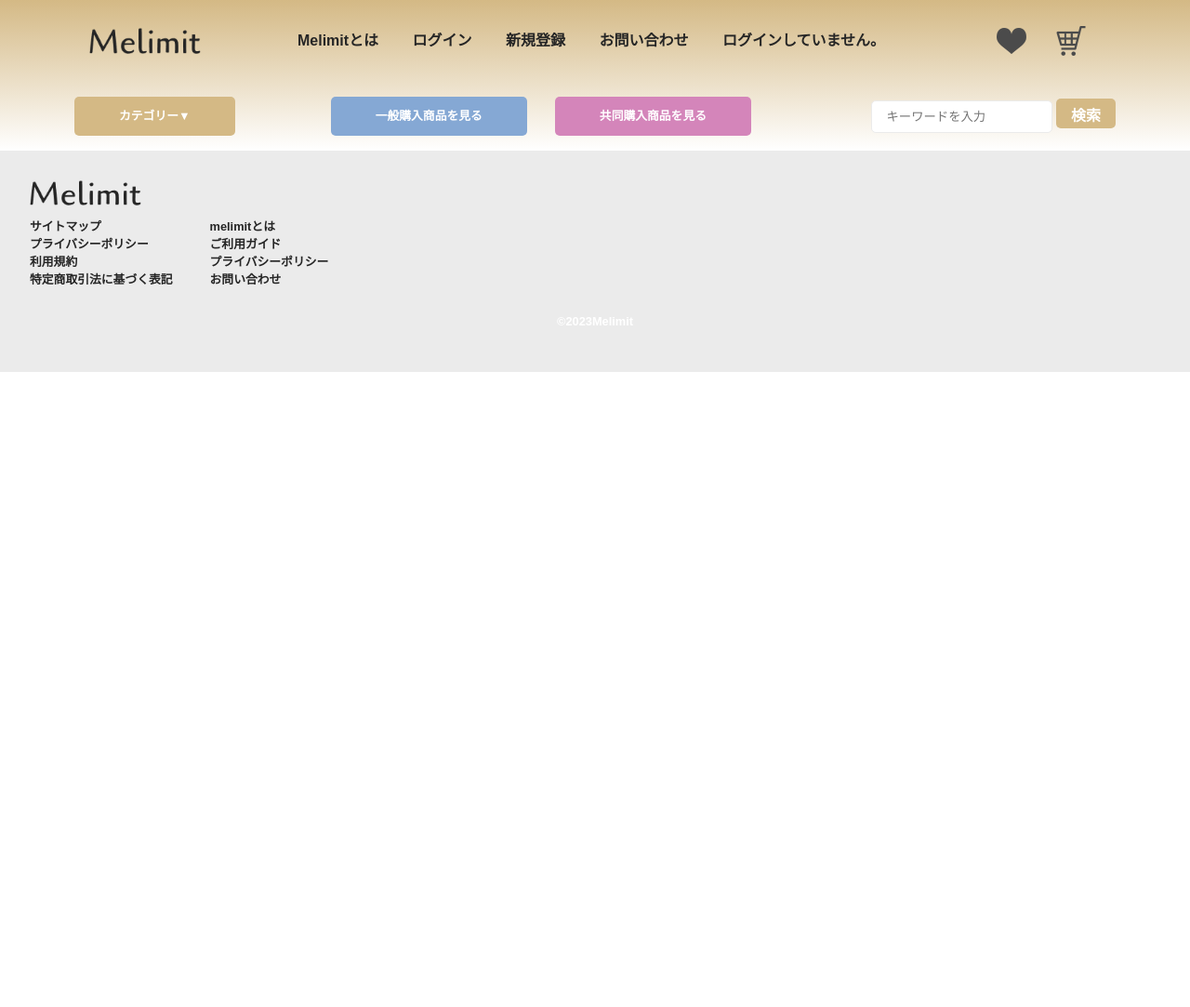
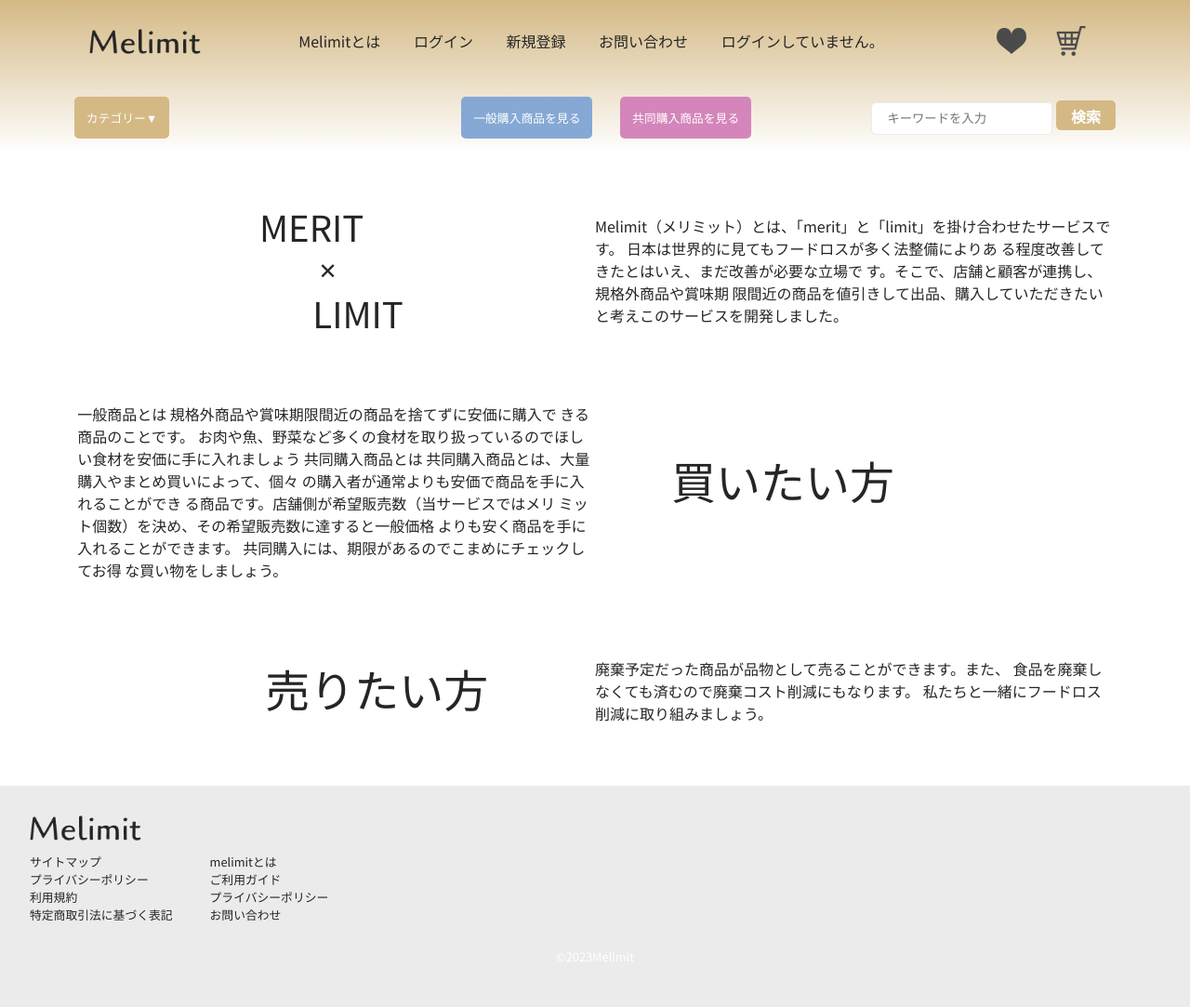
Before and after one commit to shumpei-kayano/2023TeamA, a Django app: page /what-melimit/ in a window 1280 px wide. Shown: the whole page at 93% size. Before the commit the page ends 400 px from the top, so only its background shows below. Run offline with Django 4.2, Linux system fonts and the light colour scheme; style sheets or scripts are compiled from the project's sources.

Commit message:
一旦清田分マージ

```diff
--- /dev/null
+++ b/src/user/static/css/_explain.scss
@@ -0,0 +1,74 @@
+.section1 {
+    display: flex;
+    flex-direction: row;
+}
+
+.section1_left, .section1_right {
+    flex: 1;
+}
+
+.section2 {
+    display: flex;
+    flex-direction: row-reverse;
+}
+
+.section2_left, .section2_right {
+    flex: 1;
+}
+.section3 {
+    display: flex;
+    flex-direction: row;
+}
+
+.section3_left, .section3_right {
+    flex: 1;
+}
+
+.section1_left {
+    display: flex;
+    flex-direction: column;
+    align-items: center;
+}
+
+.section1, .section2, .section3 {
+    margin: 50px 0;  // 上下にマージンを追加する
+}
+
+.section1_left {
+    font-size: 1em;  // 文字を大きくする
+    margin-top: 0px;  // 上にマージンを追加する
+    transform: translateX(-9px);  // 左に50px移動する
+}
+
+.section2_left {
+    font-size: 3em;  // 文字を大きくする
+    margin-top: 63px;  // 上にマージンを追加する
+    transform: translateX(82px);  // 左に50px移動する
+}
+
+.section3_left {
+    font-size: 3em;  // 文字を大きくする
+    margin-top: 13px;  // 上にマージンを追加する
+    transform: translateX(202px);  // 左に50px移動する
+}
+
+.container {
+    display: flex;
+    flex-direction: column;
+    justify-content: space-between;
+    height: 100vh;  // コンテナの高さをビューポートの高さに設定
+}
+
+.merit {
+    font-size: 2.4em;  // 文字を大きくする
+    margin-right: 35px;  // 右側にマージンを追加する
+}
+
+.limit {
+    font-size: 2.4em;  // 文字を大きくする
+    margin-left: 65px;  // 左側にマージンを追加する
+}
+
+.cross {
+    font-size: 1.5em;  // "✕"の文字サイズを調整する
+}
--- a/src/user/static/css/_kiyota.scss
+++ b/src/user/static/css/_kiyota.scss
@@ -1 +1,2 @@
 @import "login";
+@import "explain";
--- a/src/user/static/css/style.css
+++ b/src/user/static/css/style.css
@@ -4,7 +4,7 @@
 /**
  * Add border box sizing in all browsers (opinionated).
  */
-@import url("https://fonts.googleapis.com/css2?family=Noto+Serif+JP:wght@400;700&display=swap");
+@import url("https://fonts.googleapis.com/css2?family=Noto+Sans+JP&display=swap");
 *,
 ::before,
 ::after {
@@ -594,12 +594,11 @@
   opacity: 0.7;
 }
 .header_down__menu-btn {
-  line-height: 2rem;
   font-size: 0.8rem;
   border-radius: 5px;
   text-align: center;
   display: inline-block;
-  padding: 0.3rem 3rem;
+  padding: 0.8rem;
 }
 .header_down__serch {
   width: 40%;
@@ -638,7 +637,6 @@
   font-size: 100%;
   font-weight: 500;
   font-style: normal;
-  font-weight: bold;
   scroll-behavior: smooth;
 }
 
@@ -818,6 +868,124 @@
   width: 100%;
 }
 
+.section1 {
+  display: flex;
+  flex-direction: row;
+}
+
+.section1_left, .section1_right {
+  flex: 1;
+}
+
+.section2 {
+  display: flex;
+  flex-direction: row-reverse;
+}
+
+.section2_left, .section2_right {
+  flex: 1;
+}
+
+.section3 {
+  display: flex;
+  flex-direction: row;
+}
+
+.section3_left, .section3_right {
+  flex: 1;
+}
+
+.section1_left {
+  display: flex;
+  flex-direction: column;
+  align-items: center;
+}
+
+.section1, .section2, .section3 {
+  margin: 50px 0;
+}
+
+.section1_left {
+  font-size: 1em;
+  margin-top: 0px;
+  transform: translateX(-9px);
+}
+
+.section2_left {
+  font-size: 3em;
+  margin-top: 63px;
+  transform: translateX(82px);
+}
+
+.section3_left {
+  font-size: 3em;
+  margin-top: 13px;
+  transform: translateX(202px);
+}
+
+.container {
+  display: flex;
+  flex-direction: column;
+  justify-content: space-between;
+  height: 100vh;
+}
+
+.merit {
+  font-size: 2.4em;
+  margin-right: 35px;
+}
+
+.limit {
+  font-size: 2.4em;
+  margin-left: 65px;
+}
+
+.cross {
+  font-size: 1.5em;
+}
+
+.loading {
+  position: fixed;
+  top: 0;
+  left: 0;
+  width: 100vw;
+  height: 100vh;
+  z-index: 10;
+  background-color: #fff;
+  display: flex;
+  align-items: center;
+  justify-content: center;
+  animation: fadeOut 1.5s 2.5s forwards;
+}
+
+@keyframes fadeOut {
+  0% {
+    opacity: 1;
+  }
+  100% {
+    opacity: 0;
+    visibility: hidden;
+  }
+}
+.loading__logo {
+  opacity: 0;
+  animation: logo_fade 2s 0.5s forwards;
+  width: 175px;
+}
+
+@keyframes logo_fade {
+  0% {
+    opacity: 0;
+    transform: translateY(20px);
+  }
+  60% {
+    opacity: 1;
+    transform: translateY(0);
+  }
+  100% {
+    opacity: 0;
+  }
+}
 .section {
   scroll-snap-align: start;
   height: 100vh;
--- a/src/user/templates/user/base.html
+++ b/src/user/templates/user/base.html
@@ -21,7 +21,7 @@
         <a href="{% url 'user:index' %}"><img src="{% static 'assets/img/Melimit.png' %}" alt="Melimit" class="header_logo"/></a>
         <nav class="header_upper__nav">
             <ul class="header_upper__menu">
-                <li><a href="#">Melimitとは</a></li>
+                <li><a href="{% url "user:what_melimit" %}">Melimitとは</a></li>
                 <li><a href="{% url 'account_login_kkkk' %}">ログイン</a></li>
                 <li><a href="#">新規登録</a></li>
                 <li><a href="#">お問い合わせ</a></li>
--- a/src/user/templates/user/explain.html
+++ b/src/user/templates/user/explain.html
@@ -1,2 +1,46 @@
 {% extends 'user/base.html' %}
 {% load static %}
+{% block content %}
+<div class="explain-top">
+<section class="section1 ">
+    <div class="section1_left">
+        <div class="merit">MERIT</div>
+        <div class="cross">✕</div>
+        <div class="limit">LIMIT</div>
+    </div>
+    <div class="section1_right">
+        <p>Melimit（メリミット）とは、「merit」と「limit」を掛け合わせたサービスです。
+        日本は世界的に見てもフードロスが多く法整備によりあ
+        る程度改善してきたとはいえ、まだ改善が必要な立場で
+        す。そこで、店舗と顧客が連携し、規格外商品や賞味期
+        限間近の商品を値引きして出品、購入していただきたいと考えこのサービスを開発しました。</p>
+    </div>
+</section>
+<section class="section2">
+    <div class="section2_left">買いたい方</div>
+    <div class="section2_right">
+        <p>一般商品とは
+        規格外商品や賞味期限間近の商品を捨てずに安価に購入で
+        きる商品のことです。
+        お肉や魚、野菜など多くの食材を取り扱っているのでほし
+        い食材を安価に手に入れましょう
+        共同購入商品とは
+        共同購入商品とは、大量購入やまとめ買いによって、個々
+        の購入者が通常よりも安価で商品を手に入れることができ
+        る商品です。店舗側が希望販売数（当サービスではメリ
+        ミット個数）を決め、その希望販売数に達すると一般価格
+        よりも安く商品を手に入れることができます。
+        共同購入には、期限があるのでこまめにチェックしてお得
+        な買い物をしましょう。
+    </div>
+</section>
+<section class="section3">
+    <div class="section3_left">売りたい方</div>
+    <div class="section3_right">
+        <p>廃棄予定だった商品が品物として売ることができます。また、
+        食品を廃棄しなくても済むので廃棄コスト削減にもなります。
+        私たちと一緒にフードロス削減に取り組みましょう。
+</div>
+</section>
+</div>
+{% endblock %}
--- a/src/user/urls.py
+++ b/src/user/urls.py
@@ -6,6 +6,7 @@
 urlpatterns = [
     path('', views.index, name='index'),
     path('login/', views.login_view, name='login'),
+    path('explain/', views.explain_view, name='explain'),
     path('ana_ana/', views.anai, name='ana_ana'),
     path('store_base/', views.store_base_view, name='store_base'),
     path('store_base_ikuyo/', views.store_base_ikuyo_view, name='store_base_ikuyo'),
--- a/src/user/views.py
+++ b/src/user/views.py
@@ -10,6 +10,8 @@
     return render(request, 'user/index.html')
 def login_view(request):
     return render(request, 'user/login.html')
+def explain_view(request):
+    return render(request, 'user/explain.html')
 
 
 
```
Also changed, not shown: other parts of src/user/static/css/style.css (+80 -10 lines).
